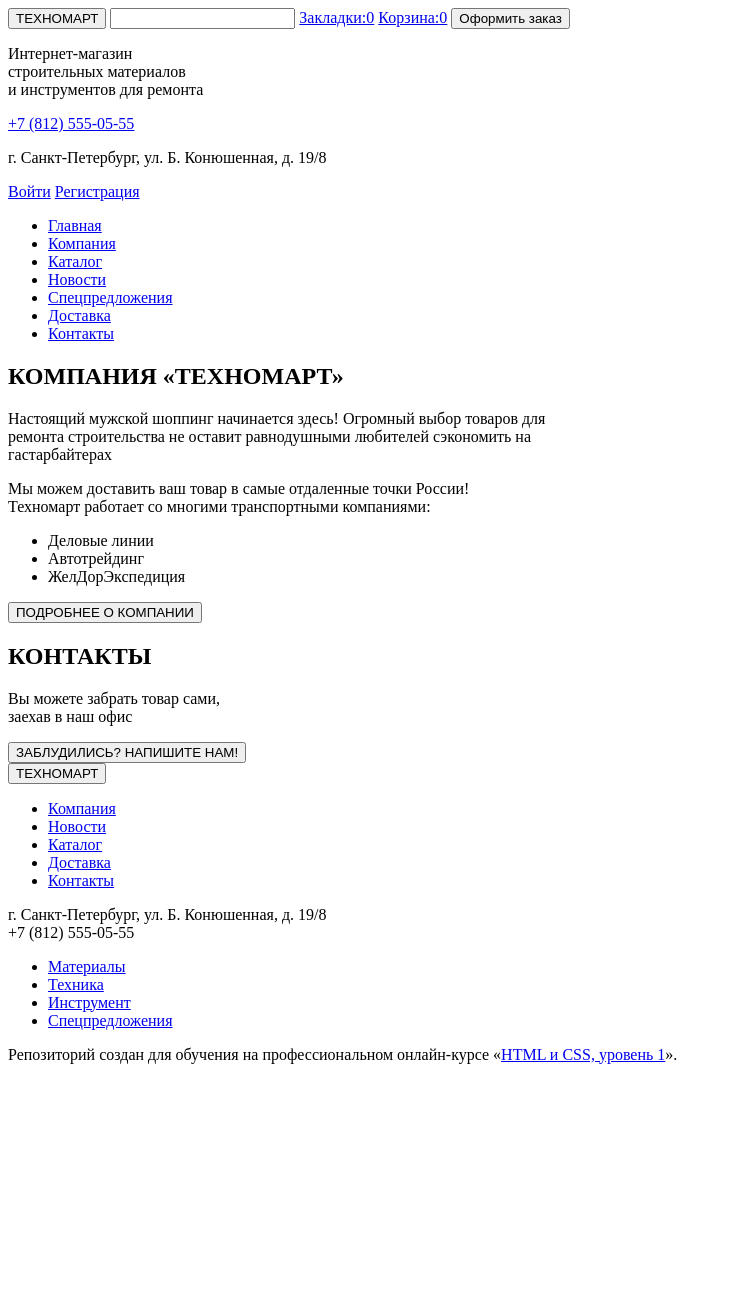
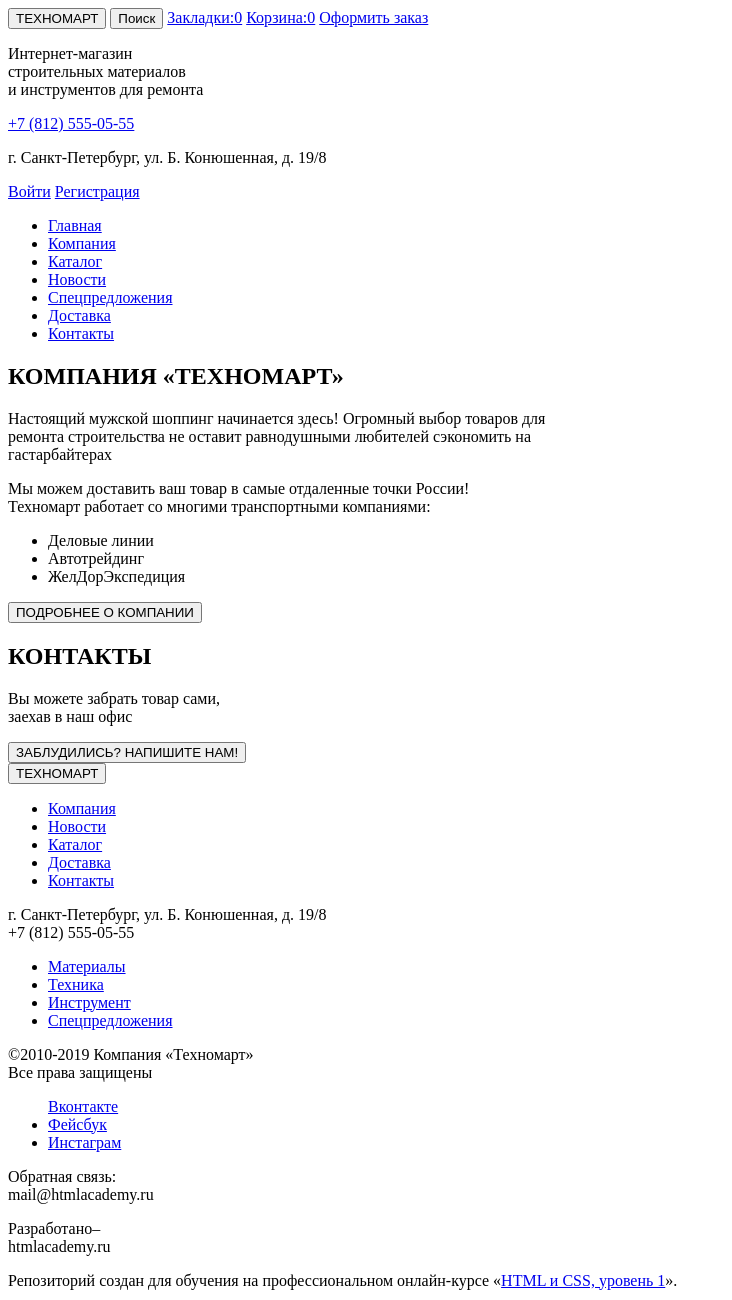
Before and after one commit to ngaifullina/1436395-technomart-28, a plain HTML site: page index.html in a window 1280 px wide. Shown: the whole page, without its empty margins (0-732 px from the left). Before the commit the page ends 1080 px from the top, so only its background shows below. Drawn offline with Linux system fonts and the light colour scheme.

Commit message:
Update index.html
added footer

```diff
--- a/index.html
+++ b/index.html
@@ -10,17 +10,17 @@
   <header>
     <div>  <!-- первая строчка -->
       <button>ТЕХНОМАРТ</button>
-      <input name="Search" type="Поиск">
+      <button>Поиск</button>
       <a href="blank.html">Закладки:0</a>
       <a href="blank.html">Корзина:0</a>
-      <button>Оформить заказ</button>
+      <a href="blank.html">Оформить заказ</a>
     </div>
 
     <section>   <!--  голубой фон > -->
       <p>Интернет-магазин<br>
         строительных материалов<br>
         и инструментов для ремонта</p>
-      <div class="contact-info">
+      <div>
         <a href="tel:+78125550555">+7 (812) 555-05-55</a>
         <p>г. Санкт-Петербург, ул. Б. Конюшенная, д. 19/8</p>
       </div>
@@ -51,7 +51,7 @@
         <p>Мы можем доставить ваш товар в самые отдаленные точки России!<br>
         Техномарт работает со многими транспортными компаниями:</p>
         <ul>
-          <!-- как сделать красные тире? сейчас их нет-->
+          <!-- как сделать красные тире?-->
           <li>Деловые линии</li>
           <li>Автотрейдинг</li>
           <li>ЖелДорЭкспедиция</li>
@@ -95,8 +95,23 @@
      </div>
 </section>
 
-<section>
-  <!-- узнать про спецсимволы -->
+<section>   <!-- темно-синий фон-->
+ <p>	&copy;2010-2019  Компания &laquo;Техномарт&raquo;<br>
+Все права защищены</p>
+<ul>
+  <a href="#">Вконтакте</a>
+</li>
+<li>
+  <a href="#">Фейсбук</a>
+</li>
+<li>
+  <a href="#">Инстаграм</a>
+</li>
+</ul>
+<p>Обратная связь:<br>
+mail@htmlacademy.ru</p>
+<p>Разработано&ndash;<br>
+htmlacademy.ru</p>  <!--тире и дефисы это спецсимволы?-->
 </section>
   </footer>
   <p>Репозиторий создан для обучения на профессиональном онлайн‑курсе «<a
```
